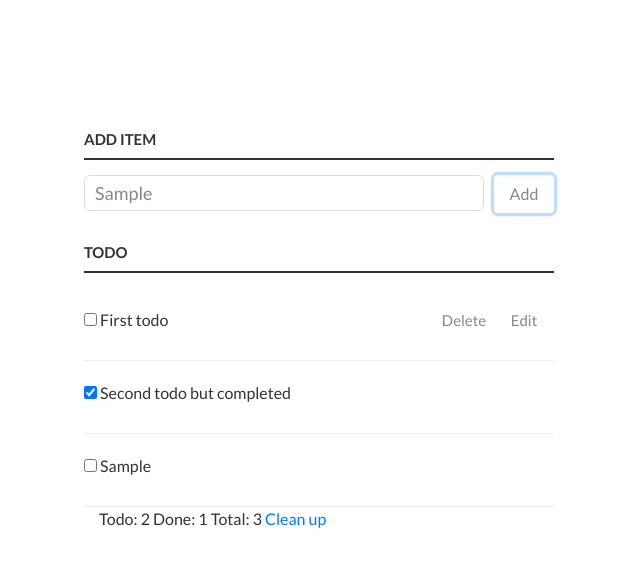
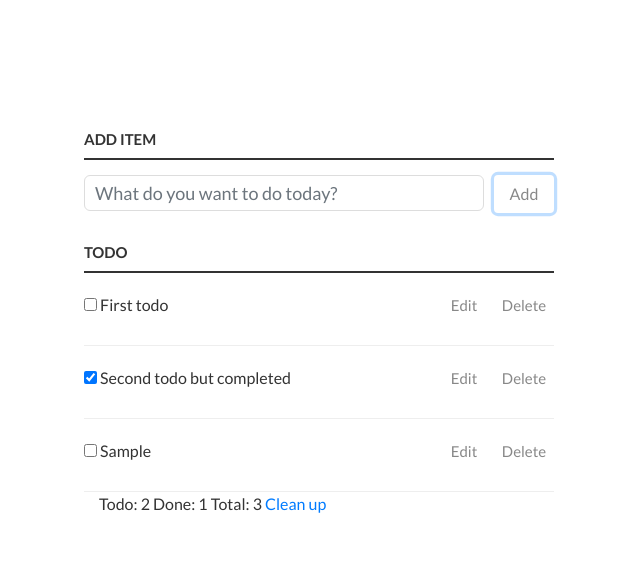
Before and after one commit to eminebahce/Todo-App, a plain HTML site: page index.html in a window 1280 px wide. Both pictures are taken after typing "Sample" into the empty fields and a click on the button "Add". Shown: the whole page, without its empty margins (321-961 px from the left). Drawn offline with nearby package versions, Linux system fonts and the light colour scheme.

Commit message:
completed

```diff
--- a/index.html
+++ b/index.html
@@ -9,7 +9,7 @@
     <link rel="stylesheet" href="https://stackpath.bootstrapcdn.com/bootstrap/4.1.3/css/bootstrap.min.css" integrity="sha384-MCw98/SFnGE8fJT3GXwEOngsV7Zt27NXFoaoApmYm81iuXoPkFOJwJ8ERdknLPMO" crossorigin="anonymous">
     <link href='https://fonts.googleapis.com/css?family=Lato:300,400,700' rel='stylesheet' type='text/css'>
     <link rel="stylesheet" type="text/css" media="screen" href="main.css" />
-    <script src="main.js"></script>
+
 </head>
 
 <body>
@@ -26,21 +26,21 @@
             </div>
         </form>
         <h3>TODO</h3>
-        <div id="todoList">
-            <ul class="" id="todolist">
-                <li class="todo">
-                    <input type="checkbox" id="todo-1" onchange="toggleDone().bind(this)();">
+        <ul class="parentTodo" id="todolist">
+            <li class="todo" id="secondID">
+                <input type="checkbox" id="todo-1" onchange="toggleDone.bind(this)();">
                 <label for="todo-1">First todo</label>
                 <input type="text" id="editBtn">
+                <button class="delete" onclick="deleteBtn(event); return false">Delete</button>
                 <button class="edit">Edit</button>
-                    <button class="delete" onclick="deleteBtn(); return false">Delete</button>
             </li>
-                <li class="todo-completed">
-                    <input type="checkbox" id="todo-2" checked onchange="toggleDone().bind(this)();">
+            <li class="todo-completed" id="secondID">
+                <input type="checkbox" id="todo-2" checked onchange="toggleDone.bind(this);">
                 <label for="todo-2">Second todo but completed</label>
+                <button class="delete" onclick="deleteBtn(event); return false">Delete</button>
+                <button class="edit">Edit</button>
             </li>
         </ul>
-        </div>
         <div class="footer col-md-8">
             Todo: <span id="todo-count">2</span> Done: <span id="done-count">1</span> Total: <span id="total-count">3</span>
             <a href="#" onclick="cleanUpAllTodos(); return false">Clean up</a>
@@ -48,9 +48,7 @@
     </div>
 
 
-
-
-
+    <script src="main.js"></script>
     <script src="https://code.jquery.com/jquery-3.3.1.slim.min.js" integrity="sha384-q8i/X+965DzO0rT7abK41JStQIAqVgRVzpbzo5smXKp4YfRvH+8abtTE1Pi6jizo" crossorigin="anonymous"></script>
     <script src="https://cdnjs.cloudflare.com/ajax/libs/popper.js/1.14.3/umd/popper.min.js" integrity="sha384-ZMP7rVo3mIykV+2+9J3UJ46jBk0WLaUAdn689aCwoqbBJiSnjAK/l8WvCWPIPm49" crossorigin="anonymous"></script>
     <script src="https://stackpath.bootstrapcdn.com/bootstrap/4.1.3/js/bootstrap.min.js" integrity="sha384-ChfqqxuZUCnJSK3+MXmPNIyE6ZbWh2IMqE241rYiqJxyMiZ6OW/JmZQ5stwEULTy" crossorigin="anonymous"></script>
--- a/main.js
+++ b/main.js
@@ -4,12 +4,15 @@ function submitTodo() {
     createNewTodo(inputField);
 
     // reset the input value
-    inputField = null;
+    $(document).ready(function() {
+        $('#textInput').val('');
+    });
 }
 
 function createNewTodo(inputField) {
     let listItem = document.createElement('li');
     listItem.className = 'todo';
+    listItem.id = 'firstID';
 
     let checkbox = document.createElement('input');
     checkbox.type = 'checkbox';
@@ -25,6 +28,16 @@ function createNewTodo(inputField) {
     label.innerHTML = inputField;
     listItem.appendChild(label);
 
+    let buttonDelete = document.createElement('button');
+    buttonDelete.innerHTML = 'Delete';
+    // buttonDelete.onclick = "deleteBtn(); return false"
+    buttonDelete.addEventListener("click", deleteBtn)
+    listItem.appendChild(buttonDelete);
+
+    let buttonEdit = document.createElement('button');
+    buttonEdit.innerHTML = 'Edit';
+    listItem.appendChild(buttonEdit);
+
     let list = document.getElementById('todolist');
     list.appendChild(listItem);
 
@@ -37,8 +50,9 @@ function nextTodoId() {
 
 function toggleDone() {
     let checkbox = this;
+    console.log(checkbox);
 
-    if (checkbox.checked) {
+    if (checkbox.value) {
         checkbox.parentElement.className = "todo-completed";
     } else {
         checkbox.parentElement.className = "todo";
@@ -67,15 +81,37 @@ function cleanUpAllTodos() {
     list.innerHTML = '';
 }
 
-function deleteBtn() {
-    /** let node = document.getElementById('todolist');
-    let child = document.getElementById('todo');
-    let throwawayNode = node.removeChild(child);
-    */
+function deleteBtn(event) {
+    //console.log(event)
+    /**
+        let parent = document.getElementsByClassName('parentTodo')
+        let child = document.getElementsByClassName('todo');
+        parent.removeChild(child);
 
-    let element = document.getElementById("todolist");
-    while (element.firstChild) {
-        element.removeChild(element.firstChild);
+        let child = document.getElementById('firstID');
+        child.innerHTML = '';
+         */
+    let catched = document.getElementById('secondID');
+    let secondCatched = document.getElementById('firstID');
+
+    if (catched) {
+        let parent = document.getElementById('todolist');
+        let child = document.getElementById('secondID');
+        parent.removeChild(child);
+    } else if (secondCatched) {
+        let parent = document.getElementById('todolist')
+        let child = document.getElementById('firstID');
+        parent.removeChild(child);
+
     }
 
+
+
+    /**
+     * if (event.target.parentNode) {
+            event.target.parentNode.removeChild(node);
+        }
+     */
+
+
 }
```
Lines whose indentation alone changed are shown as unchanged.
